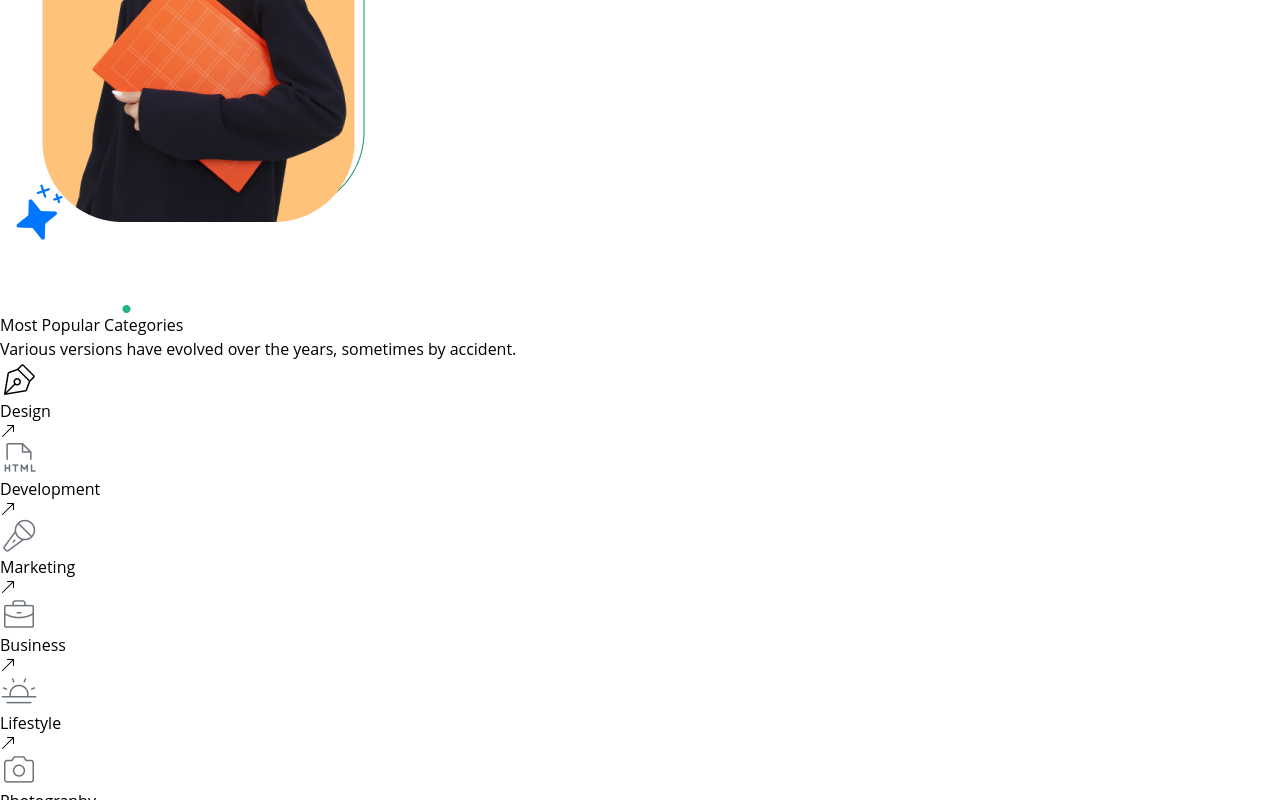
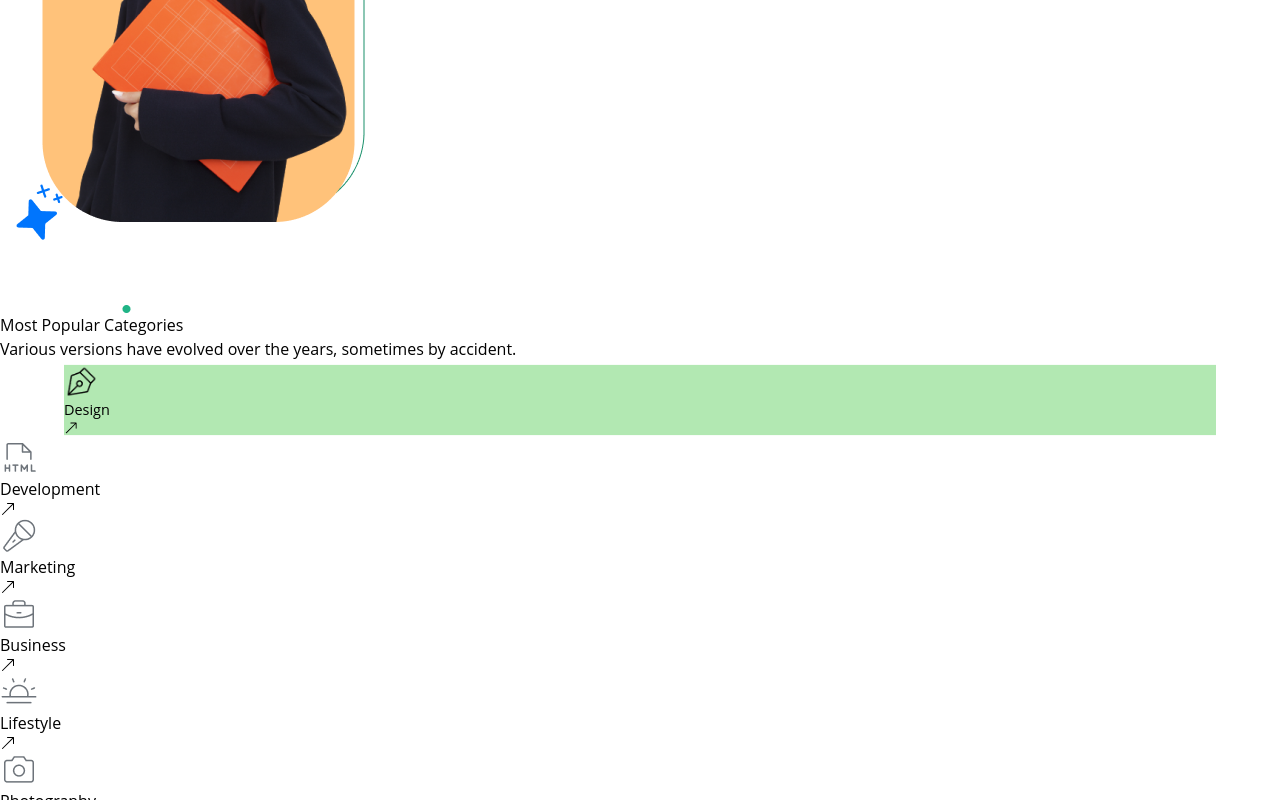
Before and after one commit to HtetWaiYan7191/landing-page, a React (Vite) app: page / in a window 1280 px wide. In both pictures the pointer is over the element 640 px from the left and 2789 px from the top of the page. Shown: the part 2389-3189 px from the top of the page. Built offline with nearby package versions, Linux system fonts and the light colour scheme.

Commit message:
Add transition effect in cards

```diff
--- a/src/App.css
+++ b/src/App.css
@@ -19,3 +19,23 @@
  .slick-prev:before {
     z-index: 10;
  }
+
+ .category-card {
+   transform: scale(1);
+   transition: all 0.4s ease;
+ }
+ .category-card:hover {
+   transform: scale(0.9);
+   transition: all 0.4s ;
+   background-color:rgba(102, 210, 102, 0.5);
+ }
+
+
+ .course-card {
+   transform: scale(1);
+   transition: all 0.4s ease;
+ }
+ .course-card:hover {
+   transform: scale(0.9);
+   transition: all 0.4s ease;
+ }
```
